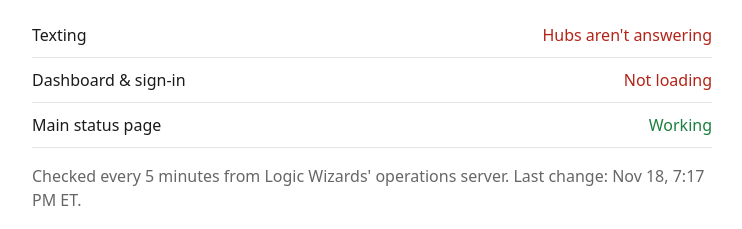
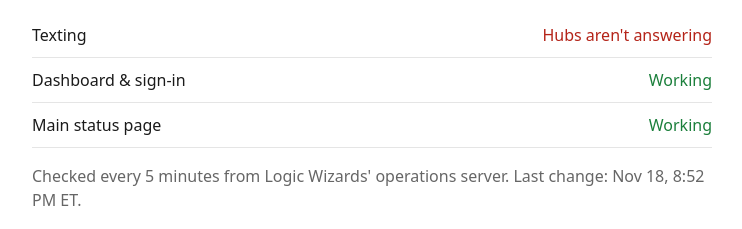
Before and after one commit to thelogicwizards/lwhub-backup-status, a plain HTML site: page index.html in a window 1280 px wide. Shown: the part 166-395 px from the top of the page, without its empty margins (268-1010 px from the left). Drawn offline with Linux system fonts and the light colour scheme.

Commit message:
Status update

```diff
--- a/index.html
+++ b/index.html
@@ -13,8 +13,8 @@ td+td{text-align:right}.ok{color:var(--ok)}.down{color:var(--down)}.unknown,.mut
 <h1>Switchboard status</h1>
 <p class="muted">This is the backup status page, hosted outside Cloudflare so it stays up when the
 <a href="https://switchboard-status.craig-afe.workers.dev">main status page</a> can't. Texts sent to an offline hub aren't lost: they arrive when it's back.</p>
-<table><tr><td>Texting</td><td class='down'>Hubs aren&#x27;t answering</td></tr><tr><td>Dashboard &amp; sign-in</td><td class='down'>Not loading</td></tr><tr><td>Main status page</td><td class='ok'>Working</td></tr></table>
-<p class="muted">Checked every 5 minutes from Logic Wizards' operations server. Last change: Nov 18, 7:17 PM ET.</p>
+<table><tr><td>Texting</td><td class='down'>Hubs aren&#x27;t answering</td></tr><tr><td>Dashboard &amp; sign-in</td><td class='ok'>Working</td></tr><tr><td>Main status page</td><td class='ok'>Working</td></tr></table>
+<p class="muted">Checked every 5 minutes from Logic Wizards' operations server. Last change: Nov 18, 8:52 PM ET.</p>
 <h2>Incidents</h2><p class='muted'>No incidents in the last 14 days.</p>
 <p class="muted">Logic Wizards LLC · support@logicwizards.dev</p>
 </main></body></html>
```
